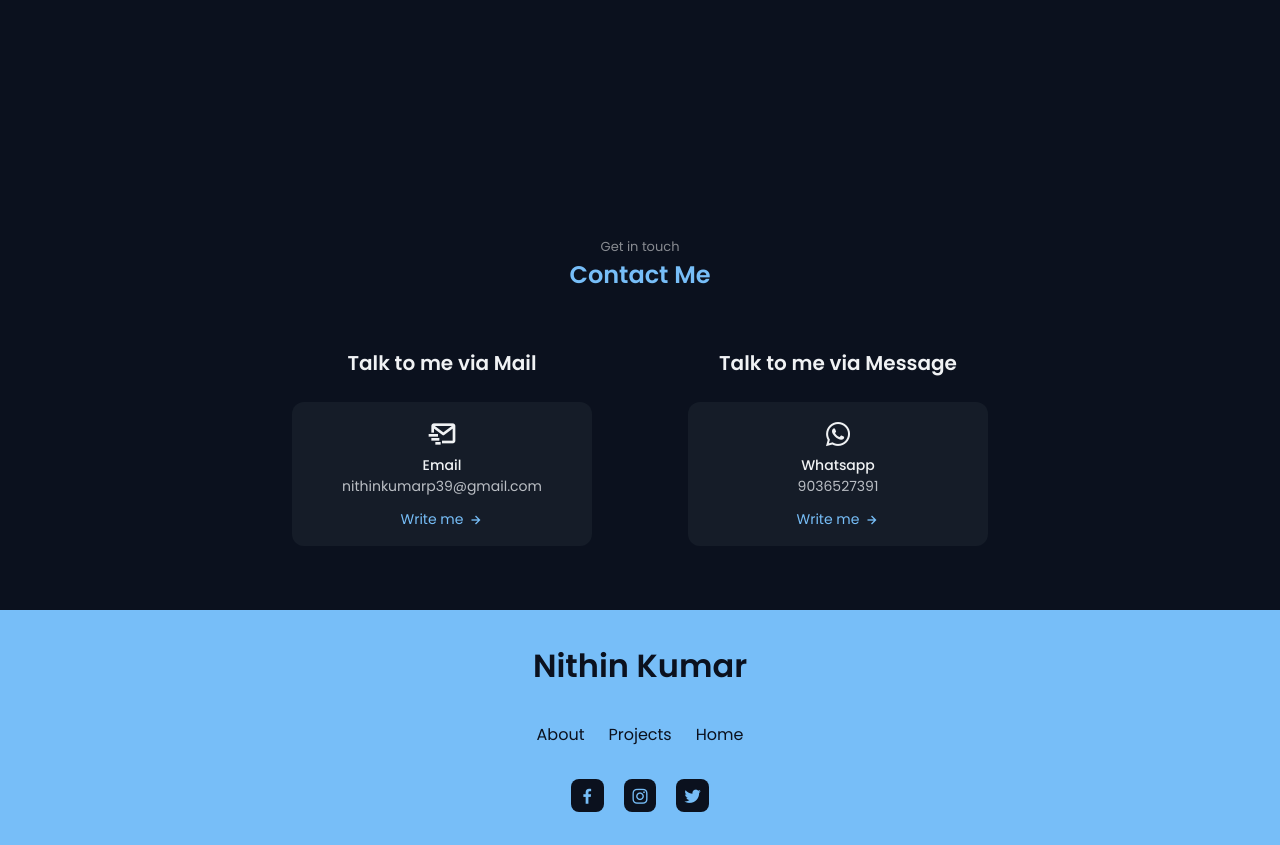
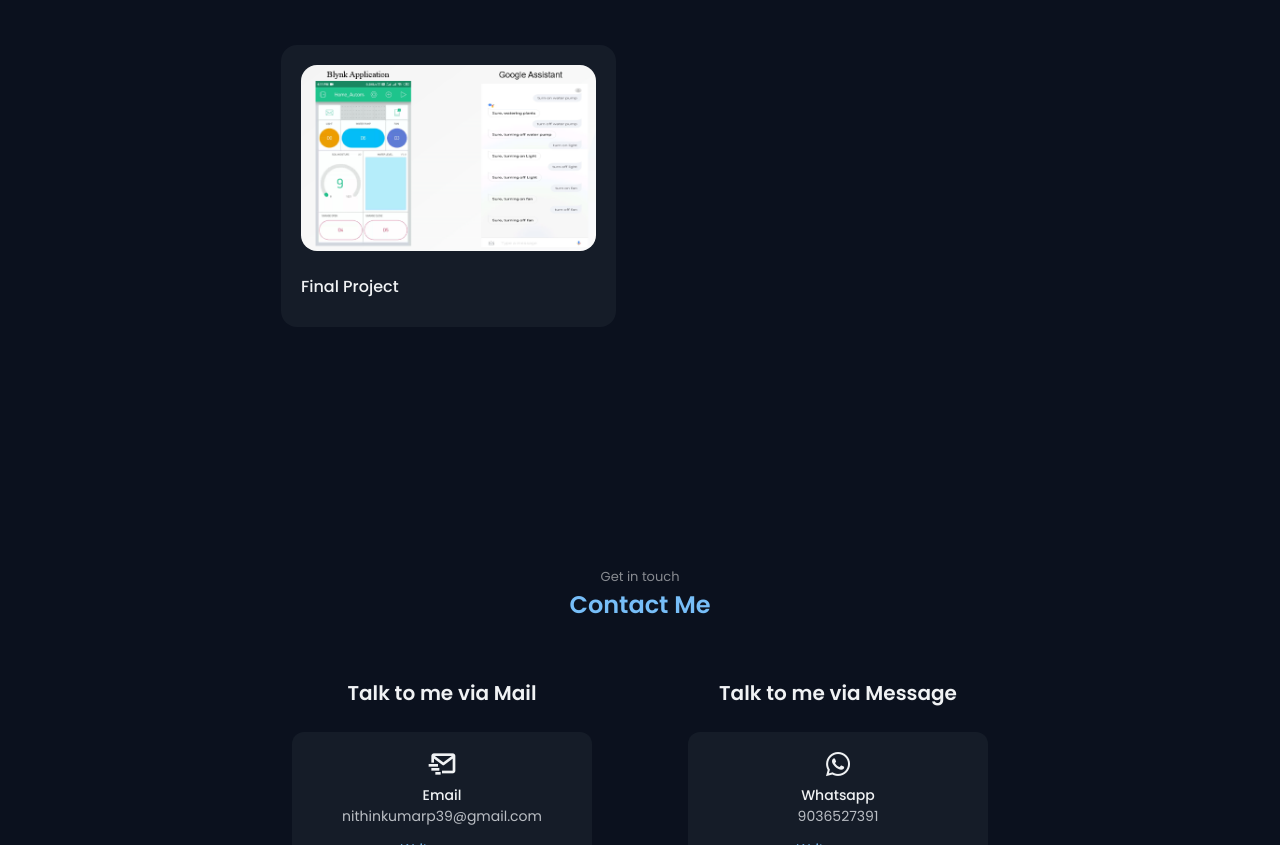
Before and after one commit to nithinkumar3/nithinkumar.github.io, a plain HTML site: page Portfolio/index.html in a window 1280 px wide. Shown: the part 4723-5568 px from the top of the page. Drawn offline with nearby package versions, Linux system fonts and the light colour scheme.

Commit message:
Update index.html

```diff
--- a/Portfolio/index.html
+++ b/Portfolio/index.html
@@ -834,6 +834,15 @@
                             Demo <i class='bx bx-right-arrow-alt work__icon'></i>
                         </a> -->
                     </div>
+                    <div class="work__card mix design">
+                        <img src="assets/img/fp3.png" alt="" class="work__img">
+
+                        <h3 class="work__title">Final Project</h3>
+
+                        <!-- <a href="#" class="work__button">
+                            Demo <i class='bx bx-right-arrow-alt work__icon'></i>
+                        </a> -->
+                    </div>
                 </div>
             </section>
 
```
